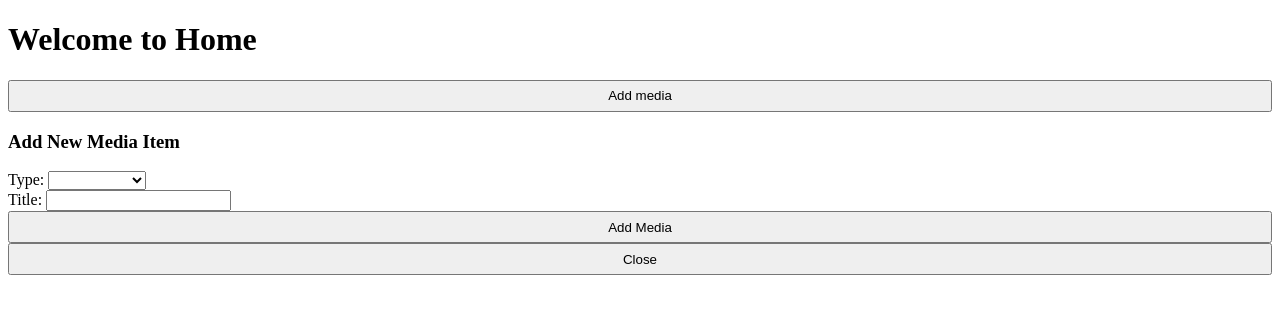
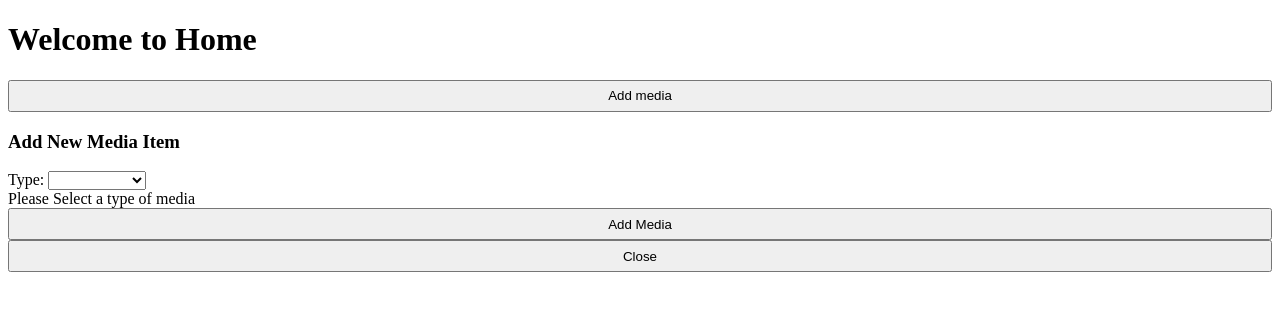
Before and after one commit to gtstarnes/SvelteLibrary, a SvelteKit app: page / in a window 1280 px wide. Shown: the top 314 px of the page. Built offline with nearby package versions, Linux system fonts and the light colour scheme.

Commit message:
added default message before media selection

```diff
--- a/src/components/MediaForm.svelte
+++ b/src/components/MediaForm.svelte
@@ -1,11 +1,22 @@
-<script lang="ts"></script>
+<script lang="ts">
+
+    export let mediaType = "Book"
+</script>
 
 
 <div>
+    {#if mediaType === ""}
+        <div>Please Select a type of media</div>
+    {:else}
     <div>
         <label for="title">Title:</label>
-        <input type="text" />
+        <input type="text" required />
     </div>
+    <div>
+        <label for="year">Release Year:</label>
+        <input type="number" max=2024 />
+    </div>
+    {/if}
 </div>
 
 
```
